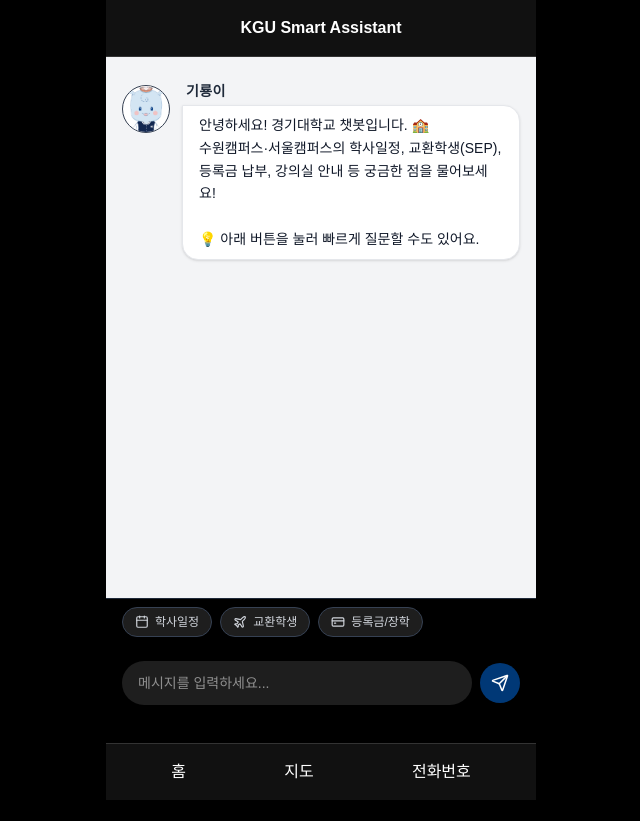
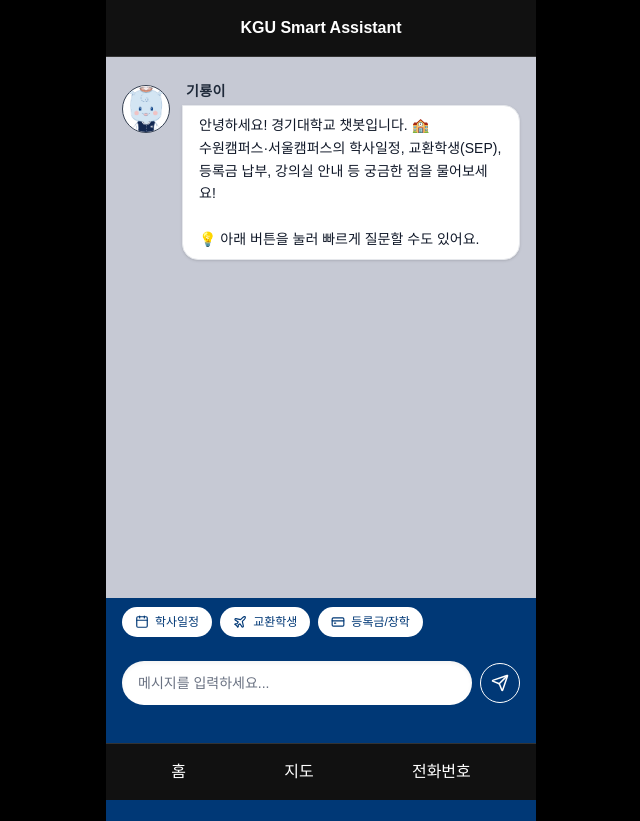
Before and after one commit to KGU-Smart-Assistant/Frontend, a Next.js app in the folder frontend-app/: page / in a window 1280 px wide. Shown: the whole page, without its empty margins (319-959 px from the left). Built offline with nearby package versions, Linux system fonts and the light colour scheme.

Commit message:
색상변경
4월10일 프론트 노션 회의 반영하여 파랑색 위주의 색상으로 변경

```diff
--- a/frontend-app/app/page.jsx
+++ b/frontend-app/app/page.jsx
@@ -58,7 +58,7 @@
 
   // h-[calc(100vh-136px)] matches viewport height minus Header(56px) and BottomNav(80px padding area approx)
   return (
-    <div className="flex h-[calc(100vh-136px)] flex-col bg-gray-100">
+    <div className="flex h-[calc(100vh-136px)] flex-col bg-[#C6C9D4]">
 
       {/* 채팅 메시지가 출력되는 스크롤 영역 */}
       <div
@@ -71,14 +71,14 @@
       </div>
 
       {/* 하단 영역 (Quick Actions + Chat Input) */}
-      <div className="w-full bg-black border-t border-gray-800 flex flex-col pt-2 shrink-0">
+      <div className="relative w-full bg-[#003876] border-t border-[#003876] flex flex-col pt-2 shrink-0">
         {/* 자주 묻는 질문 (Quick Actions) 버튼 그룹 */}
         <div className="flex gap-2 px-4 pb-2 overflow-x-auto scrollbar-hide items-center">
           {quickActions.map((action, idx) => (
             <button
               key={idx}
               onClick={() => handleSendMessage(action.query)}
-              className="flex items-center gap-1.5 whitespace-nowrap bg-[#1E1E1E] text-gray-300 py-1.5 px-3 rounded-full text-xs font-medium border border-gray-700 hover:bg-gray-800 transition-colors"
+              className="flex items-center gap-1.5 whitespace-nowrap bg-white text-[#003876] py-1.5 px-3 rounded-full text-xs font-medium border border-transparent hover:bg-[#003876] hover:text-white hover:border-white active:bg-[#003876] active:text-white active:border-white transition-colors"
             >
               {action.icon}
               {action.label}
@@ -88,6 +88,9 @@
 
         {/* 텍스트 입력창 */}
         <ChatInput onSendMessage={handleSendMessage} />
+
+        {/* 하단 padding-bottom에 의한 빈 공간을 덮어주기 위한 가상 요소 */}
+        <div className="absolute top-full left-0 right-0 h-[100px] bg-[#003876]" />
       </div>
     </div>
   );
--- a/frontend-app/components/ChatInput.jsx
+++ b/frontend-app/components/ChatInput.jsx
@@ -24,13 +24,13 @@
 
   return (
     // 네비게이션 앱 하단 등에 안 붙도록 배경을 주고 패딩 설정
-    <div className="p-4 bg-black flex items-center">
+    <div className="p-4 bg-[#003876] flex items-center">
 
       {/* 텍스트 입력창. focus시 테두리에 경기대 메인컬러 노출 */}
       <input
         type="text"
         placeholder="메시지를 입력하세요..."
-        className="flex-1 bg-[#1E1E1E] text-white px-4 py-3 rounded-full text-sm outline-none focus:ring-1 focus:ring-[#003876] transition-all"
+        className="flex-1 bg-white text-gray-900 placeholder-gray-500 px-4 py-3 rounded-full text-sm outline-none focus:ring-2 focus:ring-white transition-all shadow-inner"
         value={text}
         onChange={(e) => setText(e.target.value)}
         onKeyDown={handleKeyDown}
@@ -39,7 +39,7 @@
       {/* 전송 버튼. 경기대 메인컬러 배경에 lucide-react의 Send 아이콘 적용 */}
       <button
         onClick={handleSend}
-        className="ml-2 w-10 h-10 flex-shrink-0 rounded-full bg-[#003876] flex items-center justify-center focus:outline-none hover:bg-blue-800 transition-colors"
+        className="ml-2 w-10 h-10 flex-shrink-0 rounded-full bg-[#003876] border border-white flex items-center justify-center focus:outline-none hover:bg-blue-800 transition-colors"
       >
         <Send size={18} color="white" />
       </button>
```
